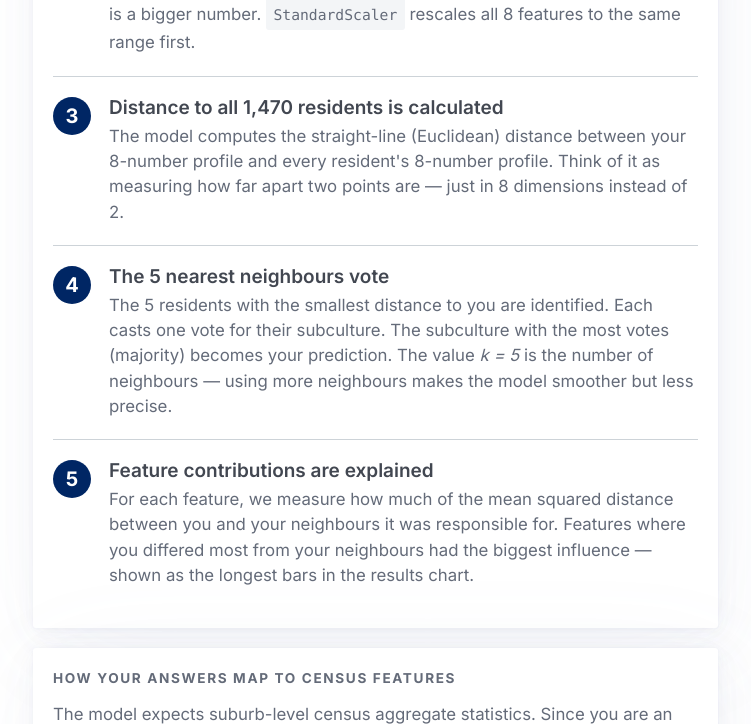
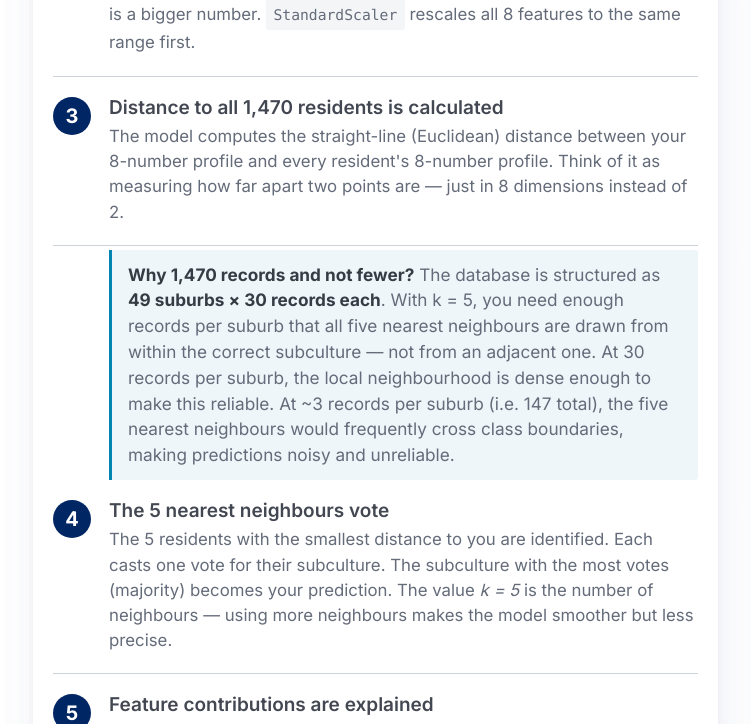
Before and after one commit to Richard-Johnson-Anglican-College/12SE_KNN_classifier, a Flask app: page /how-it-works in a window 1280 px wide. Shown: the part 2538-3262 px from the top of the page, without its empty margins (81-832 px from the left). Run offline with Flask 3, Linux system fonts and the light colour scheme; some libraries are stand-ins or nearby versions.

Commit message:
how-it-works: add callout explaining why 1470 records (49 suburbs x 30) and not fewer

```diff
--- a/templates/how-it-works.html
+++ b/templates/how-it-works.html
@@ -72,6 +72,10 @@
                                 <h3>Distance to all 1,470 residents is calculated</h3>
                                 <p>The model computes the straight-line (Euclidean) distance between your 8-number profile and every resident's 8-number profile. Think of it as measuring how far apart two points are — just in 8 dimensions instead of 2.</p>
                             </div>
+                        </div>
+
+                        <div style="background:#EEF6FA; border-left:3px solid var(--teal); padding:12px 16px; border-radius:0 3px 3px 0; font-size:.86rem; color:var(--pico-muted-color); margin: 4px 0 0 56px;">
+                            <strong style="color:var(--pico-color)">Why 1,470 records and not fewer?</strong> The database is structured as <strong style="color:var(--pico-color)">49 suburbs × 30 records each</strong>. With k = 5, you need enough records per suburb that all five nearest neighbours are drawn from within the correct subculture — not from an adjacent one. At 30 records per suburb, the local neighbourhood is dense enough to make this reliable. At ~3 records per suburb (i.e. 147 total), the five nearest neighbours would frequently cross class boundaries, making predictions noisy and unreliable.
                         </div>
 
                         <div class="step">
```
